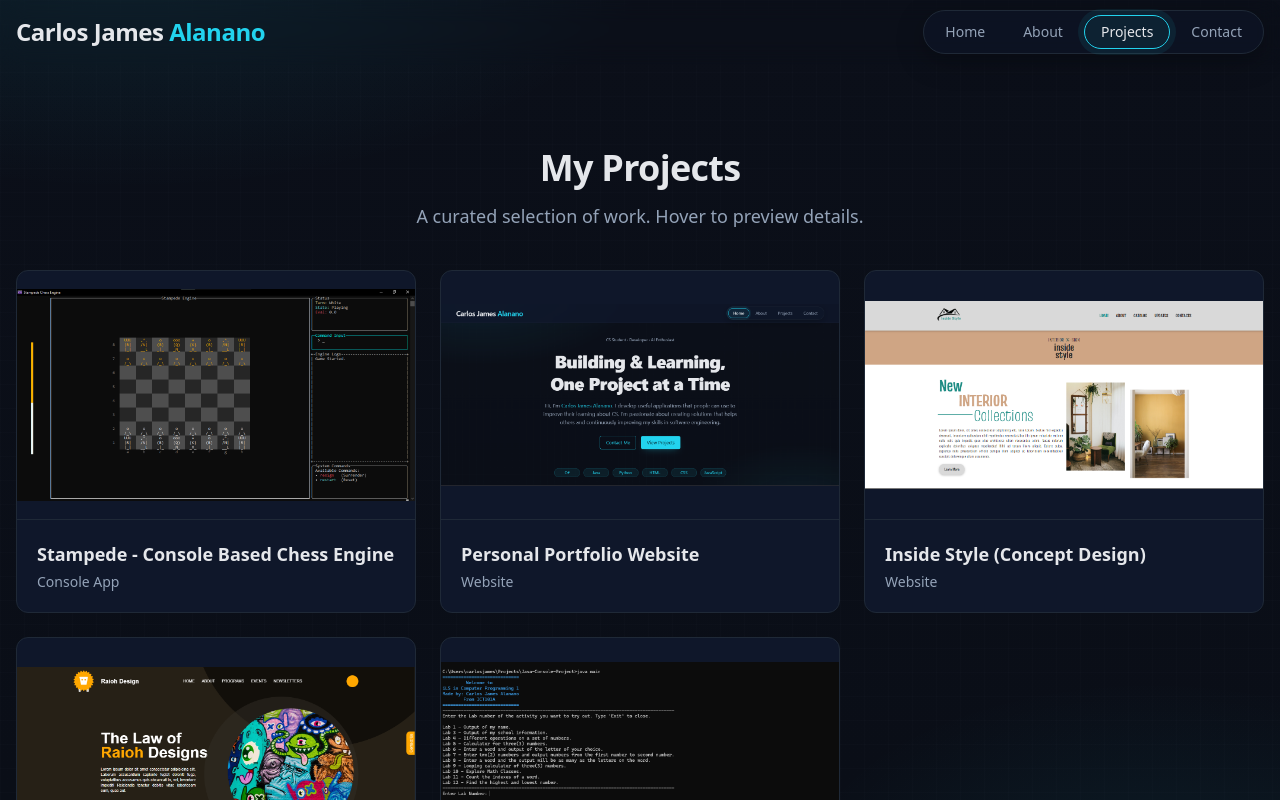
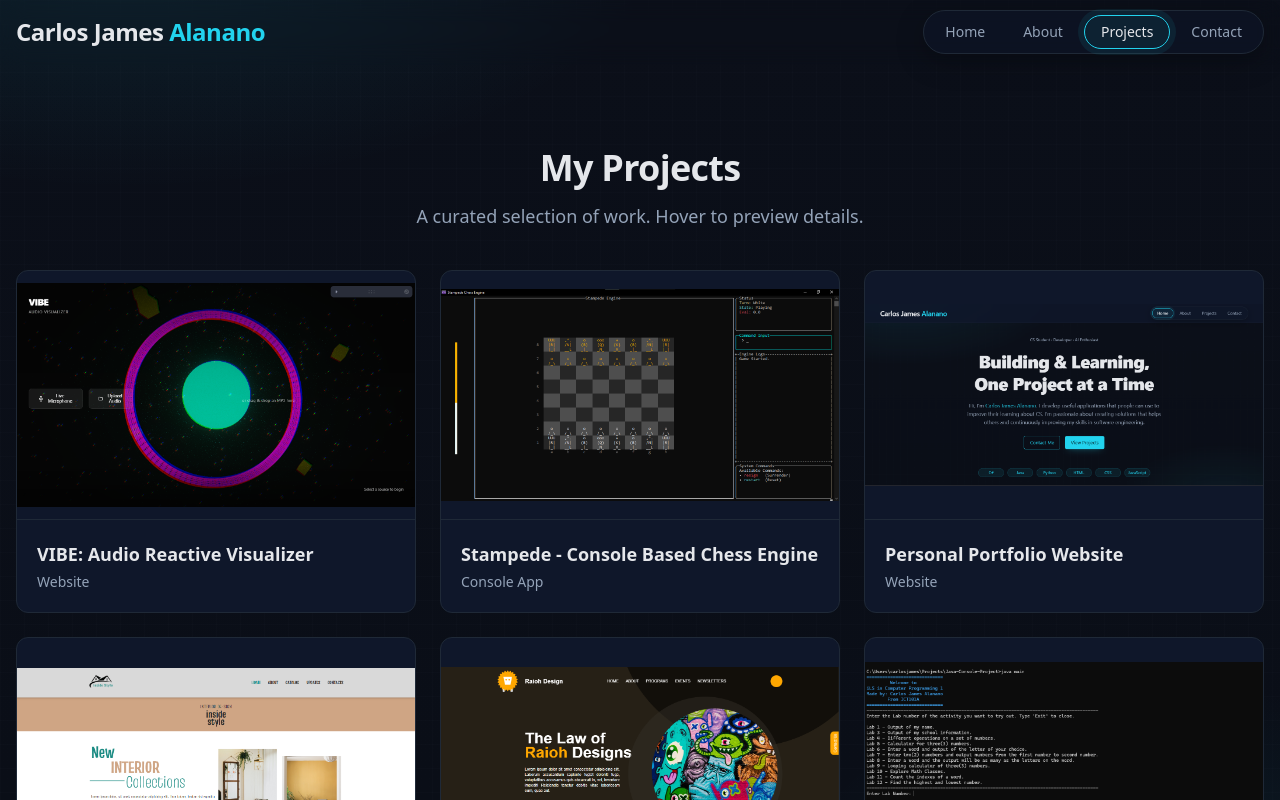
Before and after one commit to cjalanano-dev/portfolio, a React (Vite) app: page /projects in a window 1280 px wide. Shown: the top 800 px of the page. Built offline with nearby package versions, Linux system fonts and the light colour scheme; a small style sheet from the web is missing.

Commit message:
feat: add Projects page component with project listings and associated images.

```diff
--- a/src/pages/Projects.jsx
+++ b/src/pages/Projects.jsx
@@ -5,10 +5,18 @@ import raioh from "../assets/img/raioh.png";
 import inside from "../assets/img/inside-style.png";
 import portfolio from "../assets/img/portfolio.png";
 import first_java from "../assets/img/first_java.png";
+import vibe from "../assets/img/vibe.png";
 
 
 const Projects = () => {
     const projects = [
+        {
+            title: "VIBE: Audio Reactive Visualizer",
+            type: "web",
+            brief: "An audio reactive visualizer built with React.js and Three.js.",
+            live: "https://vibe-audio.netlify.app",
+            image: vibe,
+        },
         {
             title: "Stampede - Console Based Chess Engine",
             type: "console",
```
Also changed, not shown: src/assets/img/vibe.png (added).
